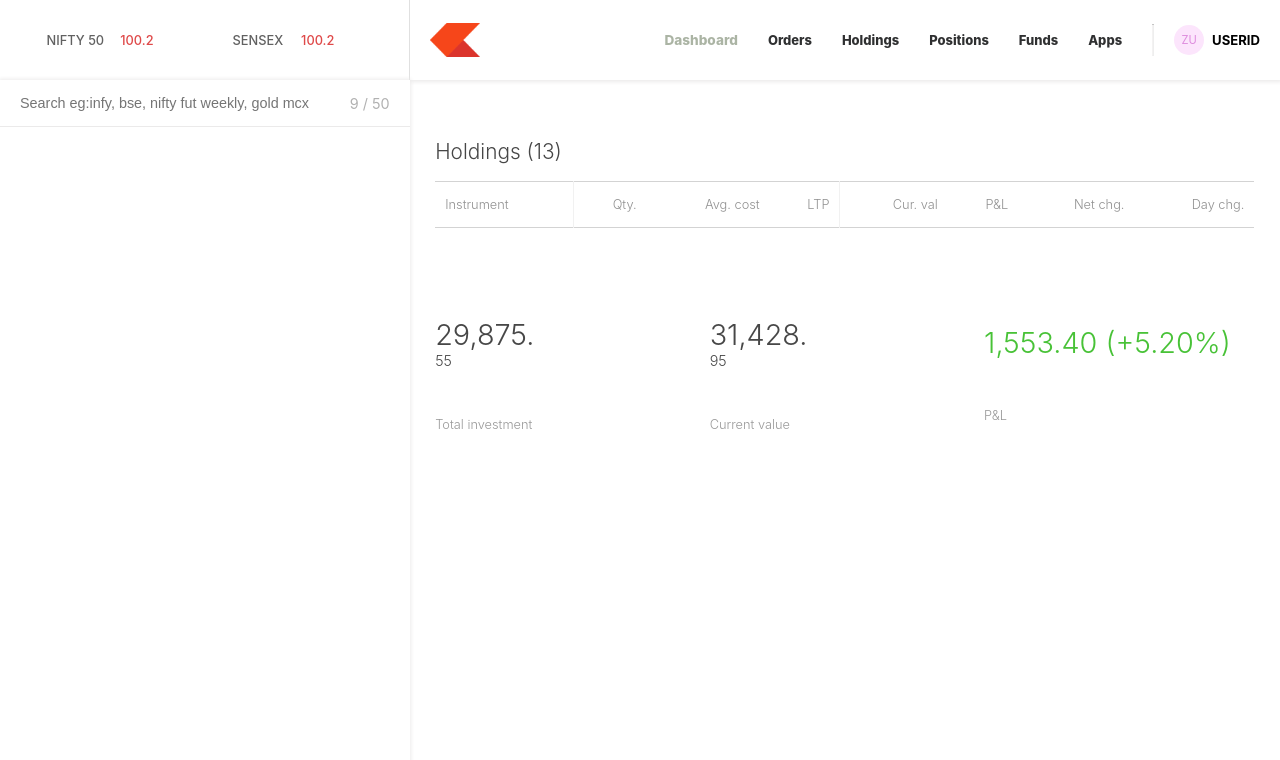
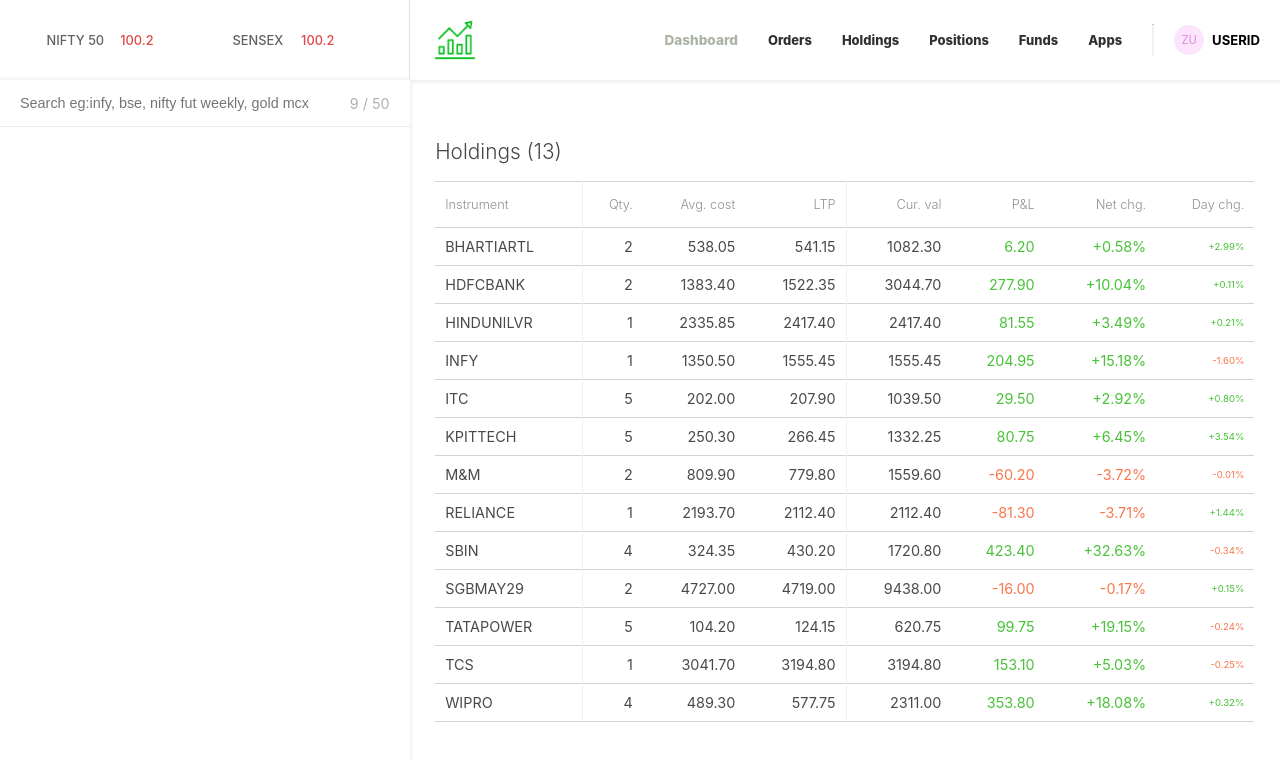
Before and after one commit to ahmedjoseph07/stockex-dashboard, a React (Vite) app: page /holdings in a window 1280 px wide. Shown: the top 760 px of the page. Built offline with nearby package versions, Linux system fonts and the light colour scheme.

Commit message:
position/holding data

```diff
--- a/src/components/Holdings.jsx
+++ b/src/components/Holdings.jsx
@@ -1,9 +1,9 @@
 import React from "react";
-
+import {holdings} from '../data/data.js'
 const Holdings = () => {
   return (
     <>
-      <h3 className="title">Holdings (13)</h3>
+      <h3 className="title">Holdings ({holdings.length})</h3>
 
       <div className="order-table">
         <table>
@@ -17,6 +17,29 @@
             <th>Net chg.</th>
             <th>Day chg.</th>
           </tr>
+
+          {holdings.map((stock,index)=>{
+            const curValue = stock.price * stock.qty;
+            const isProfit = curValue-stock.avg*stock.qty>=0.0;
+            const profClass = isProfit ? "profit" : "loss";
+            const dayClass = stock.isLoss ? "loss" : "profit";
+
+            return(
+              <tr key={index}>
+                <td>{stock.name}</td>
+                <td>{stock.qty}</td>
+                <td>{stock.avg.toFixed(2)}</td>
+                <td>{stock.price.toFixed(2)}</td>
+                <td>{curValue.toFixed(2)}</td>
+                <td className={profClass}>
+                  {(curValue - stock.avg * stock.qty).toFixed(2)}
+                </td>
+                <td className={profClass}>{stock.net}</td>
+                <td className={dayClass}>{stock.day}</td>
+              </tr>
+            )
+          })}
+
         </table>
       </div>
 
--- a/src/components/Menu.jsx
+++ b/src/components/Menu.jsx
@@ -18,7 +18,7 @@
 
   return (
     <div className="menu-container">
-      <img src="logo.png" className="menu-logo" style={{ width: "50px" }} />
+      <img src="download.png" className="menu-logo" style={{ width: "50px" }} />
       <div className="menus">
         <ul>
           <li>
--- a/src/components/Positions.jsx
+++ b/src/components/Positions.jsx
@@ -1,9 +1,10 @@
 import React from "react";
+import {positions} from '../data/data.js'
 
 const Positions = () => {
   return (
     <>
-      <h3 className="title">Positions (2)</h3>
+      <h3 className="title">Positions ({positions.length})</h3>
 
       <div className="order-table">
         <table>
@@ -16,6 +17,28 @@
             <th>P&L</th>
             <th>Chg.</th>
           </tr>
+
+          {positions.map((stock,index)=>{
+            const curValue = stock.price * stock.qty;
+            const isProfit = curValue-stock.avg*stock.qty>=0.0;
+            const profClass = isProfit ? "profit" : "loss";
+            const dayClass = stock.isLoss ? "loss" : "profit";
+
+            return(
+              <tr key={index}>
+                <td>{stock.product}</td>
+                <td>{stock.name}</td>
+                <td>{stock.qty}</td>
+                <td>{stock.avg.toFixed(2)}</td>
+                <td>{stock.price.toFixed(2)}</td>
+                <td className={profClass}>
+                  {(curValue - stock.avg * stock.qty).toFixed(2)}
+                </td>
+                <td className={dayClass}>{stock.day}</td>
+              </tr>
+            )
+          })}
+
         </table>
       </div>
     </>
--- /dev/null
+++ b/src/data/data.js
@@ -0,0 +1,193 @@
+export const watchlist = [
+    {
+        name: "INFY",
+        price: 1555.45,
+        percent: "-1.60%",
+        isDown: true,
+    },
+    {
+        name: "ONGC",
+        price: 116.8,
+        percent: "-0.09%",
+        isDown: true,
+    },
+    {
+        name: "TCS",
+        price: 3194.8,
+        percent: "-0.25%",
+        isDown: true,
+    },
+    {
+        name: "KPITTECH",
+        price: 266.45,
+        percent: "3.54%",
+        isDown: false,
+    },
+    {
+        name: "QUICKHEAL",
+        price: 308.55,
+        percent: "-0.15%",
+        isDown: true,
+    },
+    {
+        name: "WIPRO",
+        price: 577.75,
+        percent: "0.32%",
+        isDown: false,
+    },
+    {
+        name: "M&M",
+        price: 779.8,
+        percent: "-0.01%",
+        isDown: true,
+    },
+    {
+        name: "RELIANCE",
+        price: 2112.4,
+        percent: "1.44%",
+        isDown: false,
+    },
+    {
+        name: "HUL",
+        price: 512.4,
+        percent: "1.04%",
+        isDown: false,
+    },
+];
+
+// holdings
+export const holdings = [
+    {
+        name: "BHARTIARTL",
+        qty: 2,
+        avg: 538.05,
+        price: 541.15,
+        net: "+0.58%",
+        day: "+2.99%",
+    },
+    {
+        name: "HDFCBANK",
+        qty: 2,
+        avg: 1383.4,
+        price: 1522.35,
+        net: "+10.04%",
+        day: "+0.11%",
+    },
+    {
+        name: "HINDUNILVR",
+        qty: 1,
+        avg: 2335.85,
+        price: 2417.4,
+        net: "+3.49%",
+        day: "+0.21%",
+    },
+    {
+        name: "INFY",
+        qty: 1,
+        avg: 1350.5,
+        price: 1555.45,
+        net: "+15.18%",
+        day: "-1.60%",
+        isLoss: true,
+    },
+    {
+        name: "ITC",
+        qty: 5,
+        avg: 202.0,
+        price: 207.9,
+        net: "+2.92%",
+        day: "+0.80%",
+    },
+    {
+        name: "KPITTECH",
+        qty: 5,
+        avg: 250.3,
+        price: 266.45,
+        net: "+6.45%",
+        day: "+3.54%",
+    },
+    {
+        name: "M&M",
+        qty: 2,
+        avg: 809.9,
+        price: 779.8,
+        net: "-3.72%",
+        day: "-0.01%",
+        isLoss: true,
+    },
+    {
+        name: "RELIANCE",
+        qty: 1,
+        avg: 2193.7,
+        price: 2112.4,
+        net: "-3.71%",
+        day: "+1.44%",
+    },
+    {
+        name: "SBIN",
+        qty: 4,
+        avg: 324.35,
+        price: 430.2,
+        net: "+32.63%",
+        day: "-0.34%",
+        isLoss: true,
+    },
+    {
+        name: "SGBMAY29",
+        qty: 2,
+        avg: 4727.0,
+        price: 4719.0,
+        net: "-0.17%",
+        day: "+0.15%",
+    },
+    {
+        name: "TATAPOWER",
+        qty: 5,
+        avg: 104.2,
+        price: 124.15,
+        net: "+19.15%",
+        day: "-0.24%",
+        isLoss: true,
+    },
+    {
+        name: "TCS",
+        qty: 1,
+        avg: 3041.7,
+        price: 3194.8,
+        net: "+5.03%",
+        day: "-0.25%",
+        isLoss: true,
+    },
+    {
+        name: "WIPRO",
+        qty: 4,
+        avg: 489.3,
+        price: 577.75,
+        net: "+18.08%",
+        day: "+0.32%",
+    },
+];
+
+// positions
+export const positions = [
+    {
+        product: "CNC",
+        name: "EVEREADY",
+        qty: 2,
+        avg: 316.27,
+        price: 312.35,
+        net: "+0.58%",
+        day: "-1.24%",
+        isLoss: true,
+    },
+    {
+        product: "CNC",
+        name: "JUBLFOOD",
+        qty: 1,
+        avg: 3124.75,
+        price: 3082.65,
+        net: "+10.04%",
+        day: "-1.35%",
+        isLoss: true,
+    },
+];
```
Also changed, not shown: public/download.png (added).
